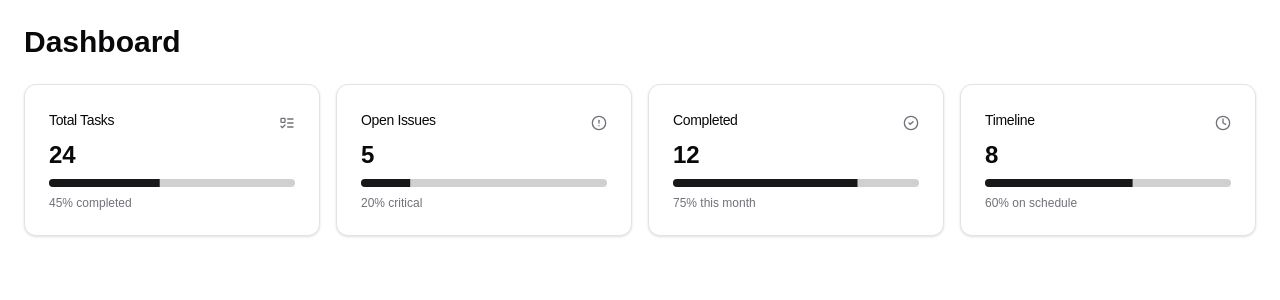
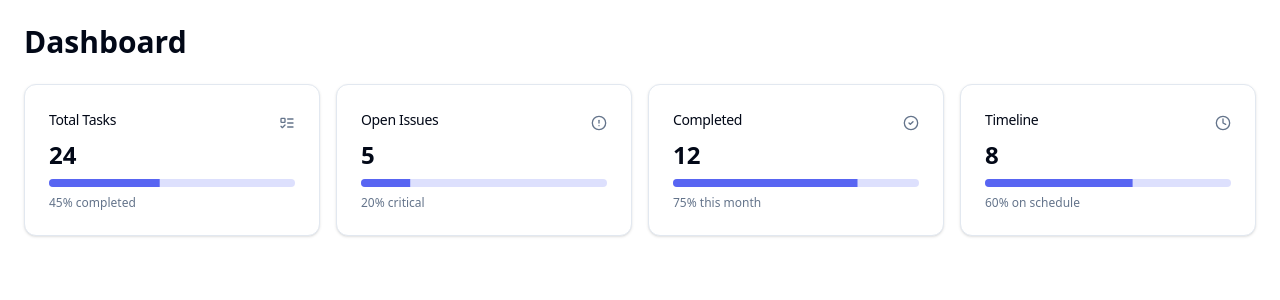
Before and after one commit to sambit826059/prakalp, a Next.js app: page /dashboard in a window 1280 px wide. Shown: the top 300 px of the page. Built offline with nearby package versions, Linux system fonts and the light colour scheme.

Commit message:
css changes

```diff
--- a/src/app/globals.css
+++ b/src/app/globals.css
@@ -2,63 +2,67 @@
 @tailwind components;
 @tailwind utilities;
 
-body {
-  font-family: Arial, Helvetica, sans-serif;
-}
-
 @layer base {
   :root {
     --background: 0 0% 100%;
-    --foreground: 240 10% 3.9%;
+    --foreground: 222.2 84% 4.9%;
+
     --card: 0 0% 100%;
-    --card-foreground: 240 10% 3.9%;
+    --card-foreground: 222.2 84% 4.9%;
+
     --popover: 0 0% 100%;
-    --popover-foreground: 240 10% 3.9%;
-    --primary: 240 5.9% 10%;
-    --primary-foreground: 0 0% 98%;
-    --secondary: 240 4.8% 95.9%;
-    --secondary-foreground: 240 5.9% 10%;
-    --muted: 240 4.8% 95.9%;
-    --muted-foreground: 240 3.8% 46.1%;
-    --accent: 240 4.8% 95.9%;
-    --accent-foreground: 240 5.9% 10%;
+    --popover-foreground: 222.2 84% 4.9%;
+
+    --primary: 235 85.6% 64.7%;
+    --primary-foreground: 210 40% 98%;
+
+    --secondary: 210 40% 96.1%;
+    --secondary-foreground: 222.2 47.4% 11.2%;
+
+    --muted: 210 40% 96.1%;
+    --muted-foreground: 215.4 16.3% 46.9%;
+
+    --accent: 210 40% 96.1%;
+    --accent-foreground: 222.2 47.4% 11.2%;
+
     --destructive: 0 84.2% 60.2%;
-    --destructive-foreground: 0 0% 98%;
-    --border: 240 5.9% 90%;
-    --input: 240 5.9% 90%;
-    --ring: 240 10% 3.9%;
-    --chart-1: 12 76% 61%;
-    --chart-2: 173 58% 39%;
-    --chart-3: 197 37% 24%;
-    --chart-4: 43 74% 66%;
-    --chart-5: 27 87% 67%;
+    --destructive-foreground: 210 40% 98%;
+
+    --border: 214.3 31.8% 91.4%;
+    --input: 214.3 31.8% 91.4%;
+    --ring: 222.2 84% 4.9%;
+
     --radius: 0.5rem;
   }
+
   .dark {
-    --background: 240 10% 3.9%;
-    --foreground: 0 0% 98%;
-    --card: 240 10% 3.9%;
-    --card-foreground: 0 0% 98%;
-    --popover: 240 10% 3.9%;
-    --popover-foreground: 0 0% 98%;
-    --primary: 0 0% 98%;
-    --primary-foreground: 240 5.9% 10%;
-    --secondary: 240 3.7% 15.9%;
-    --secondary-foreground: 0 0% 98%;
-    --muted: 240 3.7% 15.9%;
-    --muted-foreground: 240 5% 64.9%;
-    --accent: 240 3.7% 15.9%;
-    --accent-foreground: 0 0% 98%;
+    --background: 222.2 84% 4.9%;
+    --foreground: 210 40% 98%;
+
+    --card: 222.2 84% 4.9%;
+    --card-foreground: 210 40% 98%;
+
+    --popover: 222.2 84% 4.9%;
+    --popover-foreground: 210 40% 98%;
+
+    --primary: 235 85.6% 64.7%;
+    --primary-foreground: 222.2 47.4% 11.2%;
+
+    --secondary: 217.2 32.6% 17.5%;
+    --secondary-foreground: 210 40% 98%;
+
+    --muted: 217.2 32.6% 17.5%;
+    --muted-foreground: 215 20.2% 65.1%;
+
+    --accent: 217.2 32.6% 17.5%;
+    --accent-foreground: 210 40% 98%;
+
     --destructive: 0 62.8% 30.6%;
-    --destructive-foreground: 0 0% 98%;
-    --border: 240 3.7% 15.9%;
-    --input: 240 3.7% 15.9%;
-    --ring: 240 4.9% 83.9%;
-    --chart-1: 220 70% 50%;
-    --chart-2: 160 60% 45%;
-    --chart-3: 30 80% 55%;
-    --chart-4: 280 65% 60%;
-    --chart-5: 340 75% 55%;
+    --destructive-foreground: 210 40% 98%;
+
+    --border: 217.2 32.6% 17.5%;
+    --input: 217.2 32.6% 17.5%;
+    --ring: 212.7 26.8% 83.9%;
   }
 }
 
```
